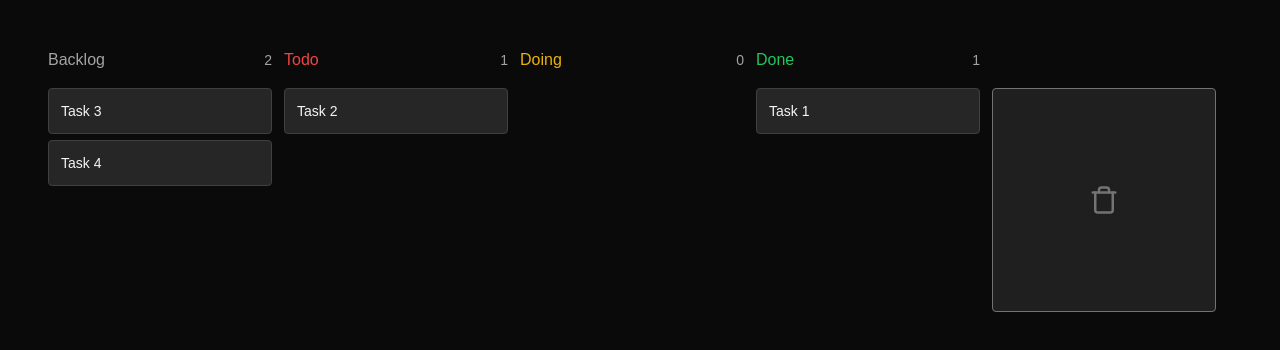
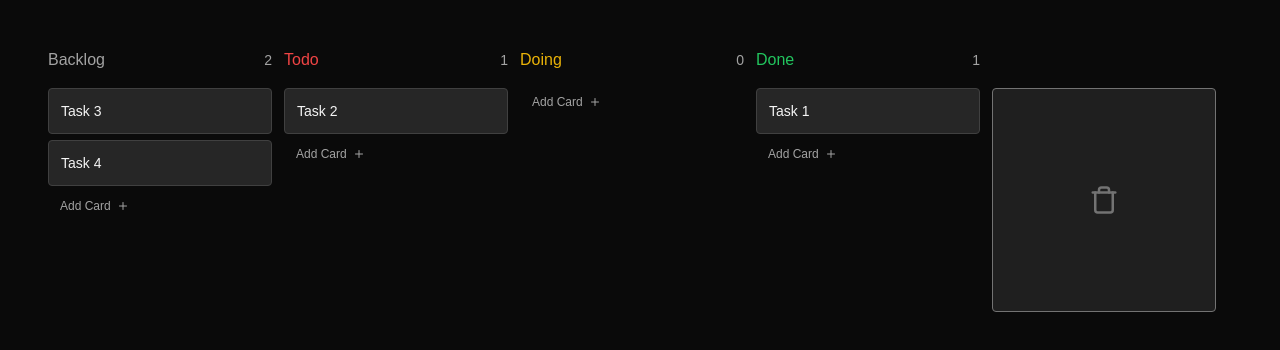
Before and after one commit to berkanioussama/react_drag_and_drop, a Next.js app: page / in a window 1280 px wide. Shown: the top 350 px of the page. Built offline with nearby package versions, Linux system fonts and the light colour scheme.

Commit message:
add the add form with functions

```diff
--- /dev/null
+++ b/app/components/add_card.tsx
@@ -0,0 +1,27 @@
+'use client'
+
+import { useState } from "react";
+import Button from "./button";
+import AddCardForm from "./add_card_form";
+
+type Card = {
+  id: number;
+  title: string;
+  column: string;
+}
+interface Props {
+  column: string
+  setCards: React.Dispatch<React.SetStateAction<Card[]>>
+}
+const AddCard: React.FC<Props> = ({ column, setCards }) => {
+
+  const [text, setText] = useState('');
+  const [adding, setAdding] = useState(false);
+  return (
+    <div>
+      {adding ? <AddCardForm text={text} setText={setText} setAdding={setAdding} setCard={setCards} column={column} /> : <Button text="Add Card" setAdding={setAdding} value={true}/> }
+    </div>
+  );
+}
+
+export default AddCard;
--- /dev/null
+++ b/app/components/add_card_form.tsx
@@ -0,0 +1,55 @@
+import { FiPlus } from "react-icons/fi";
+import Button from "./button";
+
+type Card = {
+  id: number;
+  title: string;
+  column: string;
+}
+interface Props {
+  text: string;
+  setText: React.Dispatch<React.SetStateAction<string>>;
+  setAdding: React.Dispatch<React.SetStateAction<boolean>>;
+  setCard: React.Dispatch<React.SetStateAction<Card[]>>;
+  column: string;
+}
+
+const AddCardForm: React.FC<Props> = ({text, setText, setAdding, setCard, column}) => {
+  function handleSubmit(event: { preventDefault: () => void; }){
+    event.preventDefault();
+
+    if (!text.trim().length) return;
+
+    const newCard = {
+      id: Math.random(),
+      title: text.trim(),
+      column,
+    };
+
+    setCard((prev) => [...prev, newCard]);
+    setAdding(false);
+  }
+
+  return (
+    <form onSubmit={handleSubmit}>
+      <textarea
+        onChange={(e) => setText(e.target.value)}
+        autoFocus
+        placeholder="Add a card..."
+        className="w-full p-3 text-sm text-neutral-50 bg-violet-400/20 border rounded border-violet-400 focus:outline-0"
+      />
+      <div className="flex items-center justify-end">
+        <Button text="Close" setAdding={setAdding} value={false} />
+        <button
+          type="submit"
+          className="flex gap-1.5 items-center px-3 py-1.5 text-xs bg-neutral-50 text-neutral-950 hover:bg-neutral-300 rounded transition-colors"
+        >
+          <span>Add</span>
+          <FiPlus/>
+        </button>
+      </div>
+    </form>
+  );
+}
+
+export default AddCardForm;
--- /dev/null
+++ b/app/components/button.tsx
@@ -0,0 +1,21 @@
+import { FiPlus } from "react-icons/fi";
+
+interface Props {
+  text: string;
+  setAdding: React.Dispatch<React.SetStateAction<boolean>>
+  value: boolean
+}
+
+const Button: React.FC<Props> = ({ text , setAdding, value}) => {
+  return (
+    <button
+      onClick={() => setAdding(value)}
+      className="flex gap-1.5 items-center px-3 py-1.5 text-xs text-neutral-400 hover:text-neutral-50 transition-colors"
+    >
+      <span>{text}</span>
+      <FiPlus/>
+    </button>
+  );
+}
+
+export default Button;
--- a/app/components/column.tsx
+++ b/app/components/column.tsx
@@ -1,6 +1,7 @@
 import React from "react";
 import Card from "./card";
 import DropIndicator from "./drop_indicator";
+import AddCard from "./add_card";
 
 type Card = {
   id: number;
@@ -32,6 +33,7 @@
           <Card key={card.id} {...card} />
         ))}
         <DropIndicator beforeId={-1} column={column} />
+        <AddCard column={column} setCards={setCards}/>
       </div>
     </div>
   );
```
